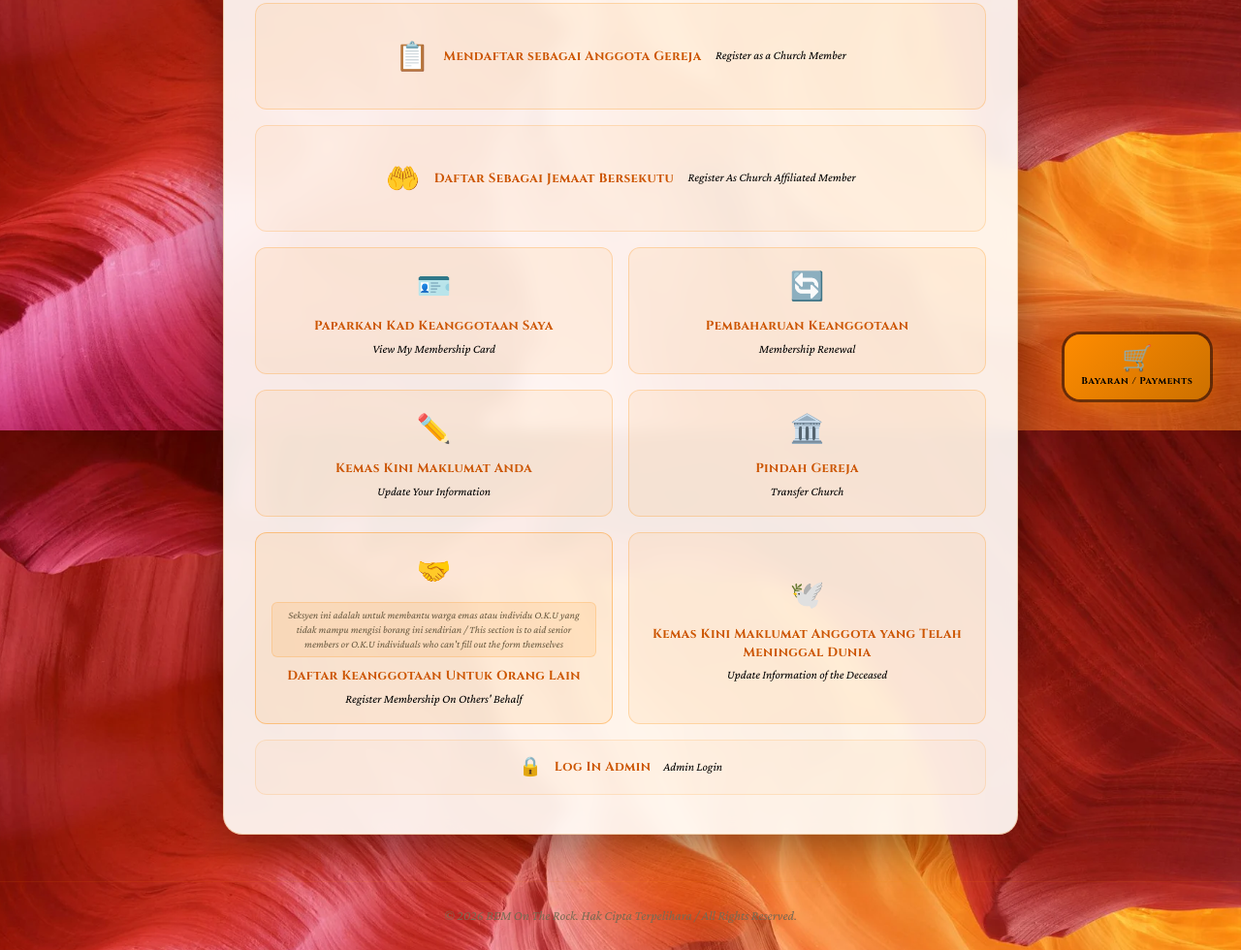
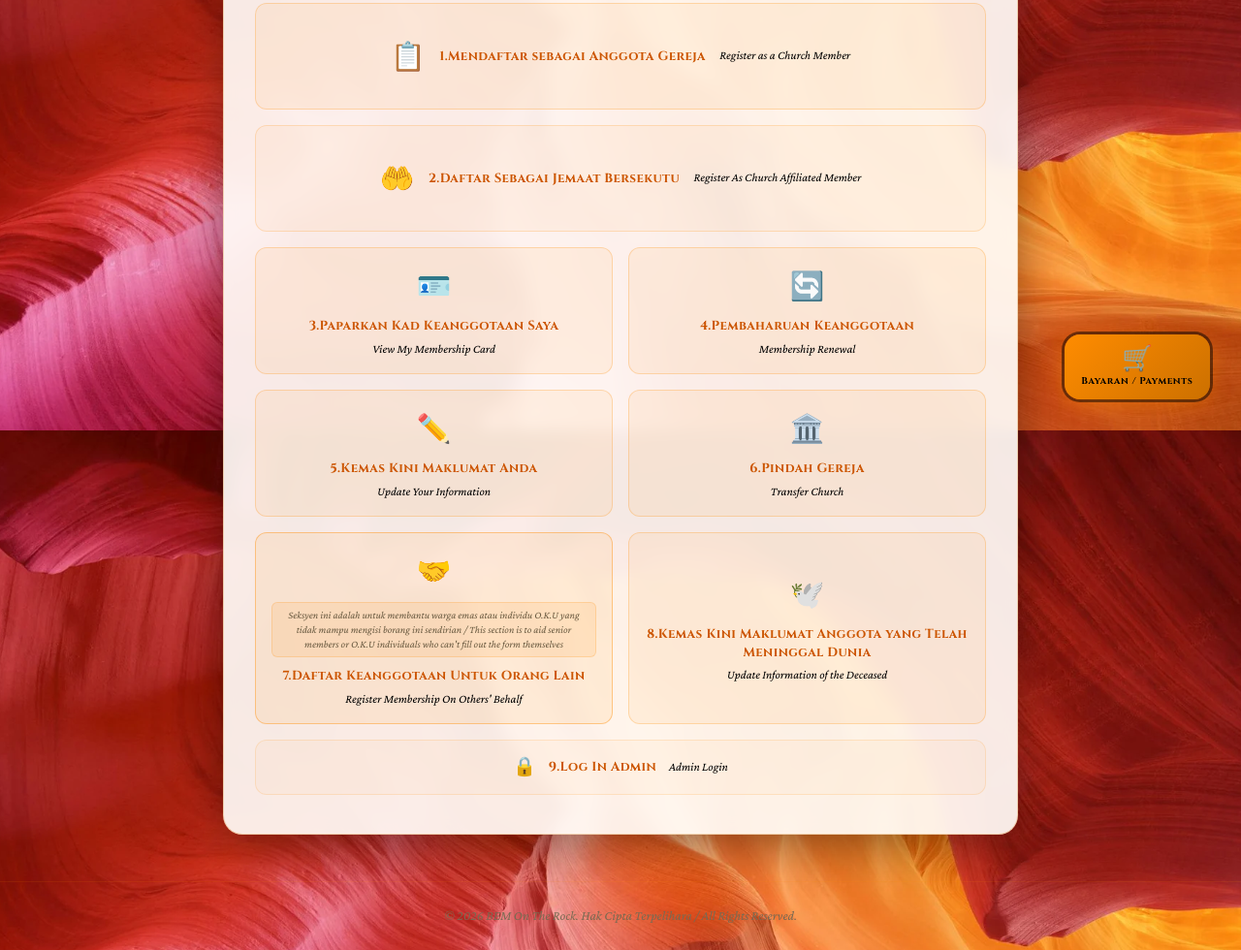
Before and after one commit to Pauland-Ipa/BEM-On-the-Rock-Registration-System, a website: page home.html in a window 1280 px wide. Shown: the part 356-1336 px from the top of the page at 97% size. Drawn offline with nearby package versions, Linux system fonts and the light colour scheme.

Commit message:
unofficial numbering
Co-authored-by: Copilot <copilot@github.com>

```diff
--- a/home.html
+++ b/home.html
@@ -50,40 +50,40 @@
           <!-- Row 1: Register — full width -->
           <a href="index.html?from=home" class="home-nav-btn home-nav-btn--full">
             <span class="home-btn-icon">📋</span>
-            <span class="home-btn-bm">Mendaftar sebagai Anggota Gereja</span>
+            <span class="home-btn-bm">1.Mendaftar sebagai Anggota Gereja</span>
             <span class="home-btn-en">Register as a Church Member</span>
           </a>
 
           <!-- Row 1b: Affiliated Member — full width -->
           <a href="index.html?from=home&mode=affiliated" class="home-nav-btn home-nav-btn--full" style="background:rgba(255,140,0,0.05);border-color:rgba(255,140,0,0.2);">
             <span class="home-btn-icon">🤲</span>
-            <span class="home-btn-bm">Daftar Sebagai Jemaat Bersekutu</span>
+            <span class="home-btn-bm">2.Daftar Sebagai Jemaat Bersekutu</span>
             <span class="home-btn-en">Register As Church Affiliated Member</span>
           </a>
 
           <!-- Row 2: Membership Card (single col) + Renewal (single col) -->
           <a href="membership-card.html" class="home-nav-btn">
             <span class="home-btn-icon">🪪</span>
-            <span class="home-btn-bm">Paparkan Kad Keanggotaan Saya</span>
+            <span class="home-btn-bm">3.Paparkan Kad Keanggotaan Saya</span>
             <span class="home-btn-en">View My Membership Card</span>
           </a>
 
           <a href="renewal.html" class="home-nav-btn">
             <span class="home-btn-icon">🔄</span>
-            <span class="home-btn-bm">Pembaharuan Keanggotaan</span>
+            <span class="home-btn-bm">4.Pembaharuan Keanggotaan</span>
             <span class="home-btn-en">Membership Renewal</span>
           </a>
 
           <!-- Row 3: Update Info + Transfer Church -->
           <a href="update-info.html" class="home-nav-btn">
             <span class="home-btn-icon">✏️</span>
-            <span class="home-btn-bm">Kemas Kini Maklumat Anda</span>
+            <span class="home-btn-bm">5.Kemas Kini Maklumat Anda</span>
             <span class="home-btn-en">Update Your Information</span>
           </a>
 
           <a href="transfer-church.html" class="home-nav-btn">
             <span class="home-btn-icon">🏛️</span>
-            <span class="home-btn-bm">Pindah Gereja</span>
+            <span class="home-btn-bm">6.Pindah Gereja</span>
             <span class="home-btn-en">Transfer Church</span>
           </a>
 
@@ -93,20 +93,20 @@
             <div class="behalf-badge">
               Seksyen ini adalah untuk membantu warga emas atau individu O.K.U yang tidak mampu mengisi borang ini sendirian / This section is to aid senior members or O.K.U individuals who can't fill out the form themselves
             </div>
-            <span class="home-btn-bm">Daftar Keanggotaan Untuk Orang Lain</span>
+            <span class="home-btn-bm">7.Daftar Keanggotaan Untuk Orang Lain</span>
             <span class="home-btn-en">Register Membership On Others' Behalf</span>
           </a>
 
           <a href="deceased.html" class="home-nav-btn">
             <span class="home-btn-icon">🕊️</span>
-            <span class="home-btn-bm">Kemas Kini Maklumat Anggota yang Telah Meninggal Dunia</span>
+            <span class="home-btn-bm">8.Kemas Kini Maklumat Anggota yang Telah Meninggal Dunia</span>
             <span class="home-btn-en">Update Information of the Deceased</span>
           </a>
 
           <!-- Admin — full width, subtle -->
           <a href="admin.html" class="home-nav-btn home-nav-btn--admin">
             <span class="home-btn-icon">🔒</span>
-            <span class="home-btn-bm">Log In Admin</span>
+            <span class="home-btn-bm">9.Log In Admin</span>
             <span class="home-btn-en">Admin Login</span>
           </a>
 
```
